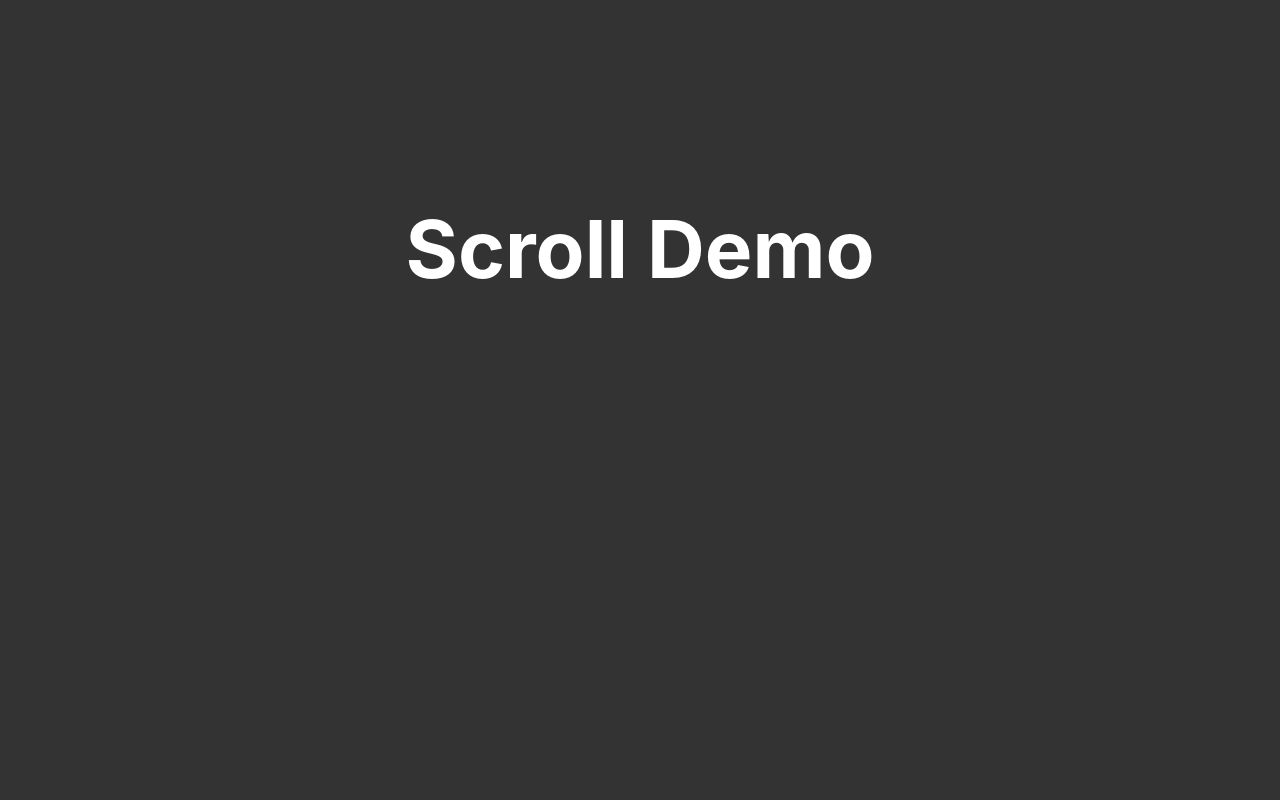
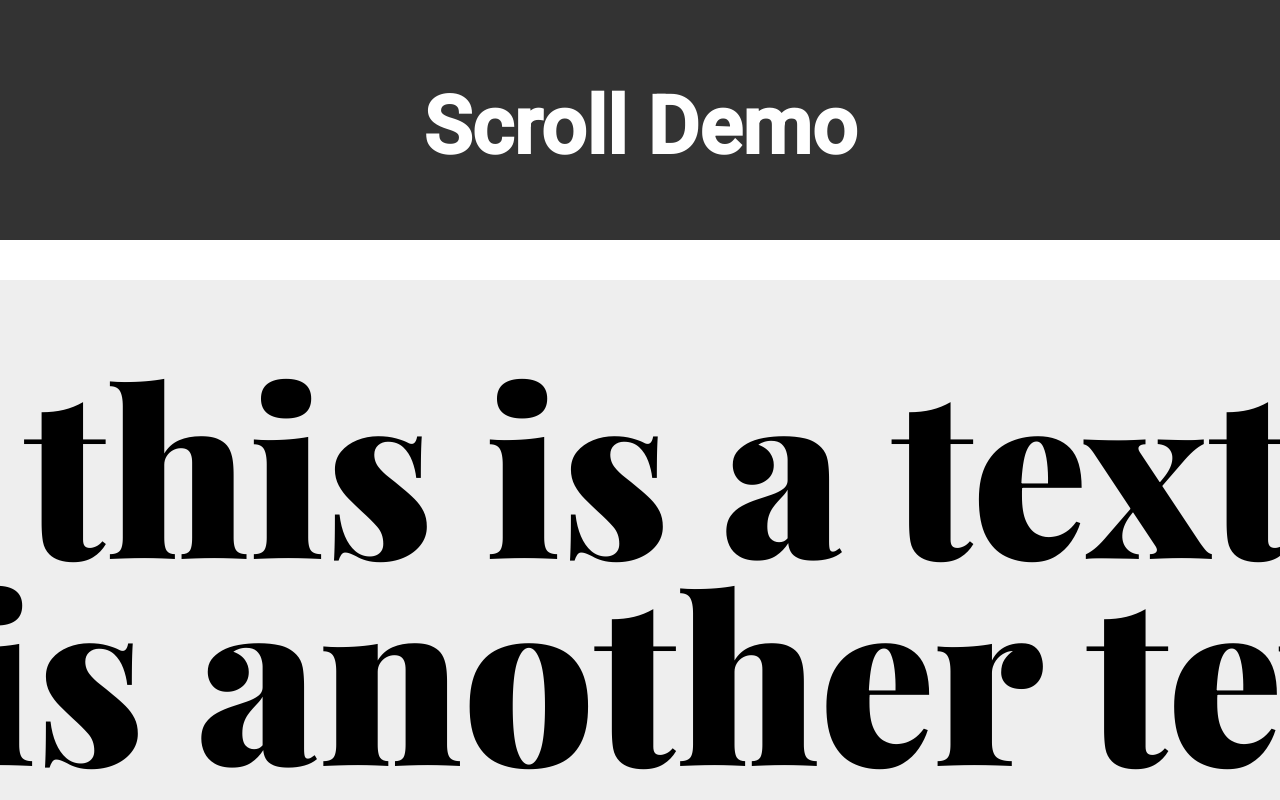
Before and after one commit to liamst19/react-scroll-demo, a React (Create React App) app: page / in a window 1280 px wide. Shown: the top 800 px of the page. Built offline with nearby package versions, Linux system fonts and the light colour scheme.

Commit message:
edited style

```diff
--- a/src/App.css
+++ b/src/App.css
@@ -5,14 +5,15 @@
 
 .App-header {
     background: #333333;
-    height: 50vh;
+    height: 10vh;
     margin: 0;
-    padding: 25vh;
+    padding: 10vh;
     vertical-align: middle;
     text-align: center;
 }
 
 .header-title{
+    font-family: 'Roboto';
     font-size: 80px;
     color: #ffffff;
     margin: 0;
@@ -22,3 +23,12 @@
 .App-link {
   color: #61dafb;
 }
+
+.ScrollMarqueeContainer{
+    margin-top: 5vh;
+    height: 40vw;
+    background: #eeeeee;
+    overflow: hidden;
+    white-space: nowrap;
+    padding-top: 10vh;
+}
--- a/src/App.js
+++ b/src/App.js
@@ -22,7 +22,10 @@ function App() {
       <header className="App-header">
           <h1 className="header-title">Scroll Demo</h1>
       </header>
-      <ScrollMarquee />
+      <div className="ScrollMarqueeContainer">
+      <ScrollMarquee motionScale="0.6" text="this is a text." direction="left" />
+      <ScrollMarquee motionScale="0.5" text="this is another text." direction="right" />
+      </div>
       {items}
     </div>
   );
--- a/src/component.ScrollMarquee.css
+++ b/src/component.ScrollMarquee.css
@@ -1,15 +1,8 @@
-
-
-.ScrollMarquee{
-    height: 40vw;
-    background: #eeeeee;
-    overflow: hidden;
-    white-space: nowrap;
-}
 
 .ScrollMarquee .marqueeText{
-    margin-top: 10vh;
-    font-size: 12vw;
+    font-family: 'Playfair Display';
+    font-size: 18vw;
     font-weight: bold;
+    line-height: 0.9em;
     color: #000000;
 }
--- a/src/component.ScrollMarquee.js
+++ b/src/component.ScrollMarquee.js
@@ -2,10 +2,19 @@ import React, { useEffect, useState, useRef } from 'react';
 import { elementIsInView } from './util.js';
 import './component.ScrollMarquee.css';
 
-function ScrollMarquee() {
+function ScrollMarquee(props) {
   const viewportOffset = 150;
-  const marqueeText = 'this is a text.';
-  const motionScale = 0.6;
+
+  // Motion Scaling
+  let motionScale = 1;
+  let initMargin = 0;
+  if(props.direction == 'left' && props.motionScale != 0){
+    motionScale = props.motionScale;
+    initMargin = 25;
+  } else if(props.direction == 'right' && props.motionScale != 0){
+    motionScale = -1 * props.motionScale;
+    initMargin = -500;
+  }
 
   // Refs -------------------------
   const refElement = useRef(null);
@@ -13,9 +22,9 @@ function ScrollMarquee() {
   // States -----------------------
   const [state, setState] = useState({
     lastScrollY: 0,
-    margin: 750,
+    margin: initMargin,
     style: {
-      marginLeft: 750,
+      marginLeft: initMargin,
     },
   });
 
@@ -64,12 +73,10 @@ function ScrollMarquee() {
   // ------------------------------
   // Render Component -------------
   return (
-      <div className="ScrollMarquee">
-      <div className="marquee" style={ state.style } ref={ refElement }>
+      <div className="ScrollMarquee" style={ state.style } ref={ refElement }>
       <div className="marqueeText">
-      { marqueeText }
+      { props.text }
        </div>
-      </div>
       </div>
   );
 }
--- a/src/index.css
+++ b/src/index.css
@@ -1,9 +1,9 @@
+@import url('https://fonts.googleapis.com/css?family=Playfair+Display:900|Roboto:500&display=swap');
+
 body {
   margin: 0;
   padding: 0;
-  font-family: -apple-system, BlinkMacSystemFont, "Segoe UI", "Roboto", "Oxygen",
-    "Ubuntu", "Cantarell", "Fira Sans", "Droid Sans", "Helvetica Neue",
-    sans-serif;
+  font-family: sans-serif;
   -webkit-font-smoothing: antialiased;
   -moz-osx-font-smoothing: grayscale;
 }
```
